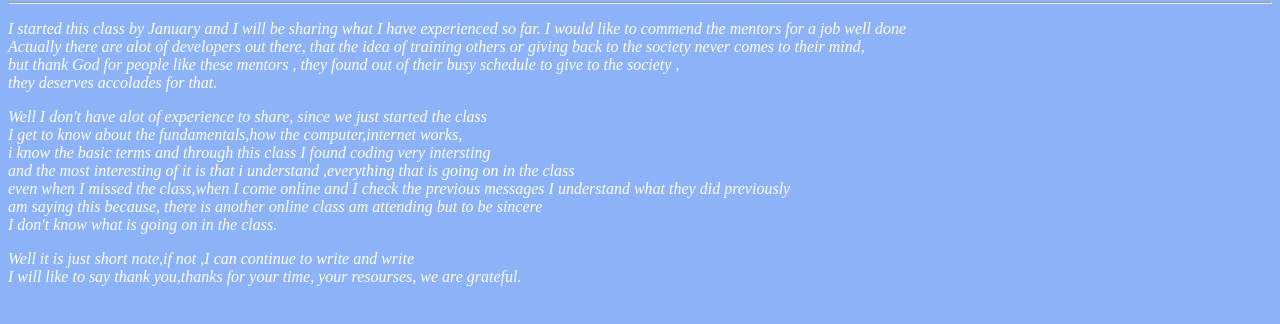
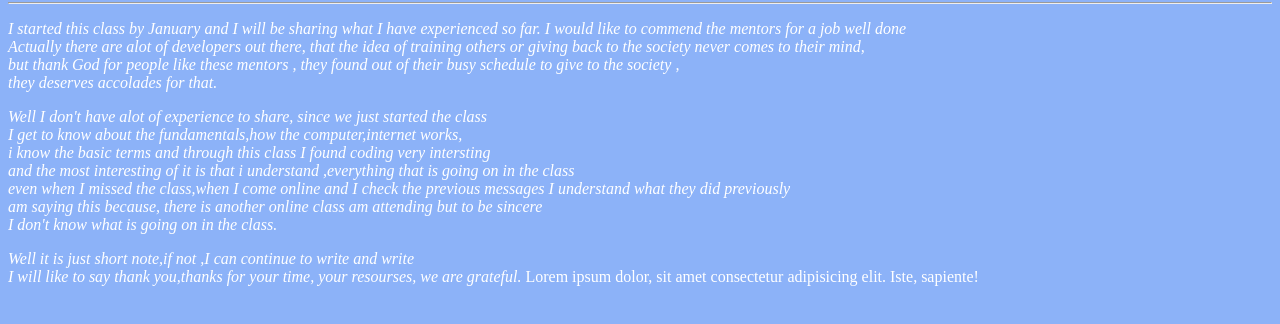
Before and after one commit to Adejopeace/demo-repo, a plain HTML site: page index.html in a window 1280 px wide. Shown: the part 64-388 px from the top of the page. Drawn offline with Linux system fonts and the light colour scheme.

Commit message:
added index.html

```diff
--- a/index.html
+++ b/index.html
@@ -38,8 +38,7 @@
         <p> <i>
             Well it is just short note,if not ,I can continue to write and write <br>
             I will like to say thank you,thanks for your time, your resourses, we are grateful.</i>
-
-
+            Lorem ipsum dolor, sit amet consectetur adipisicing elit. Iste, sapiente!
 
         </p>
 
```
Also changed, not shown: 1 other file.
